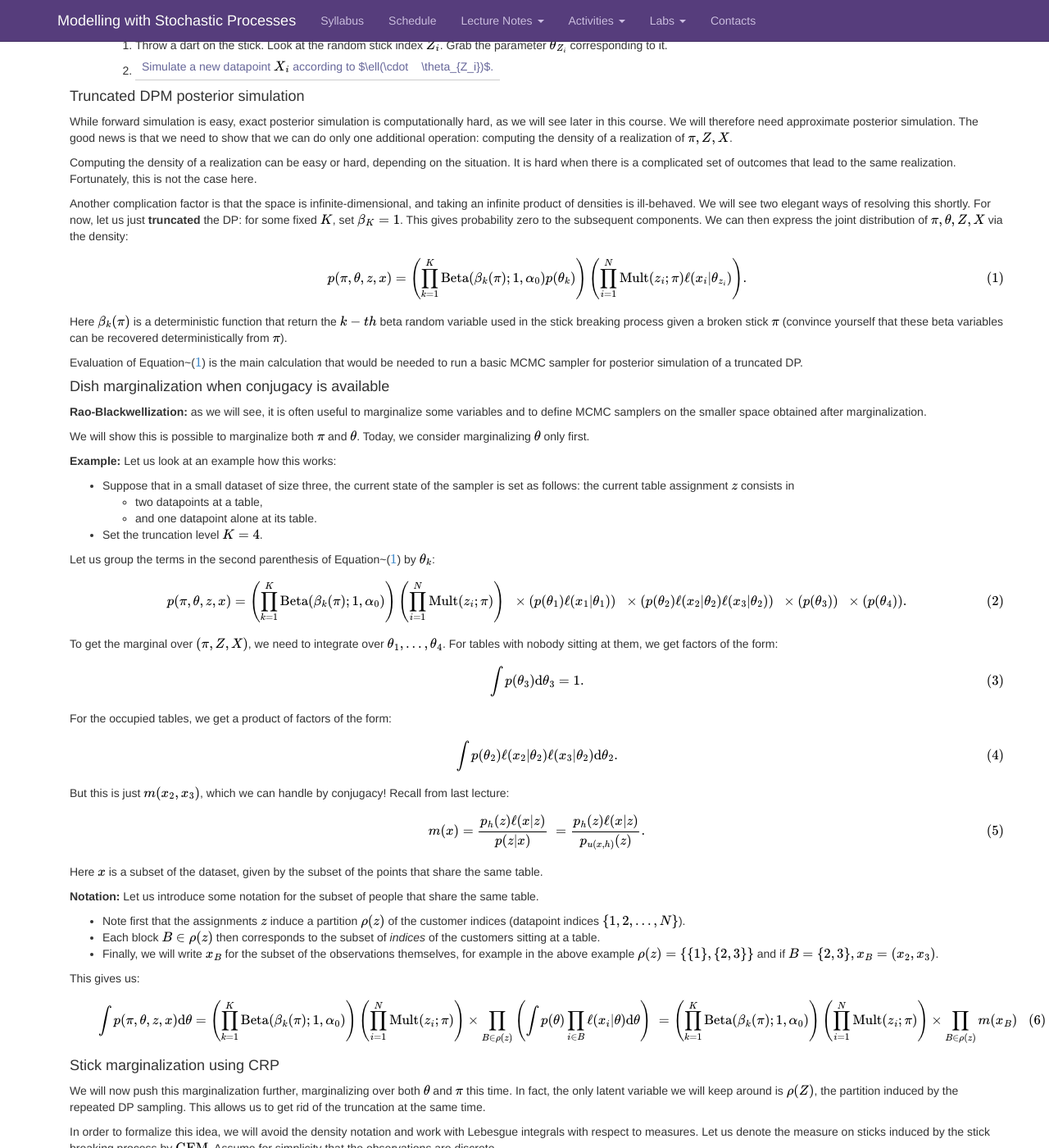
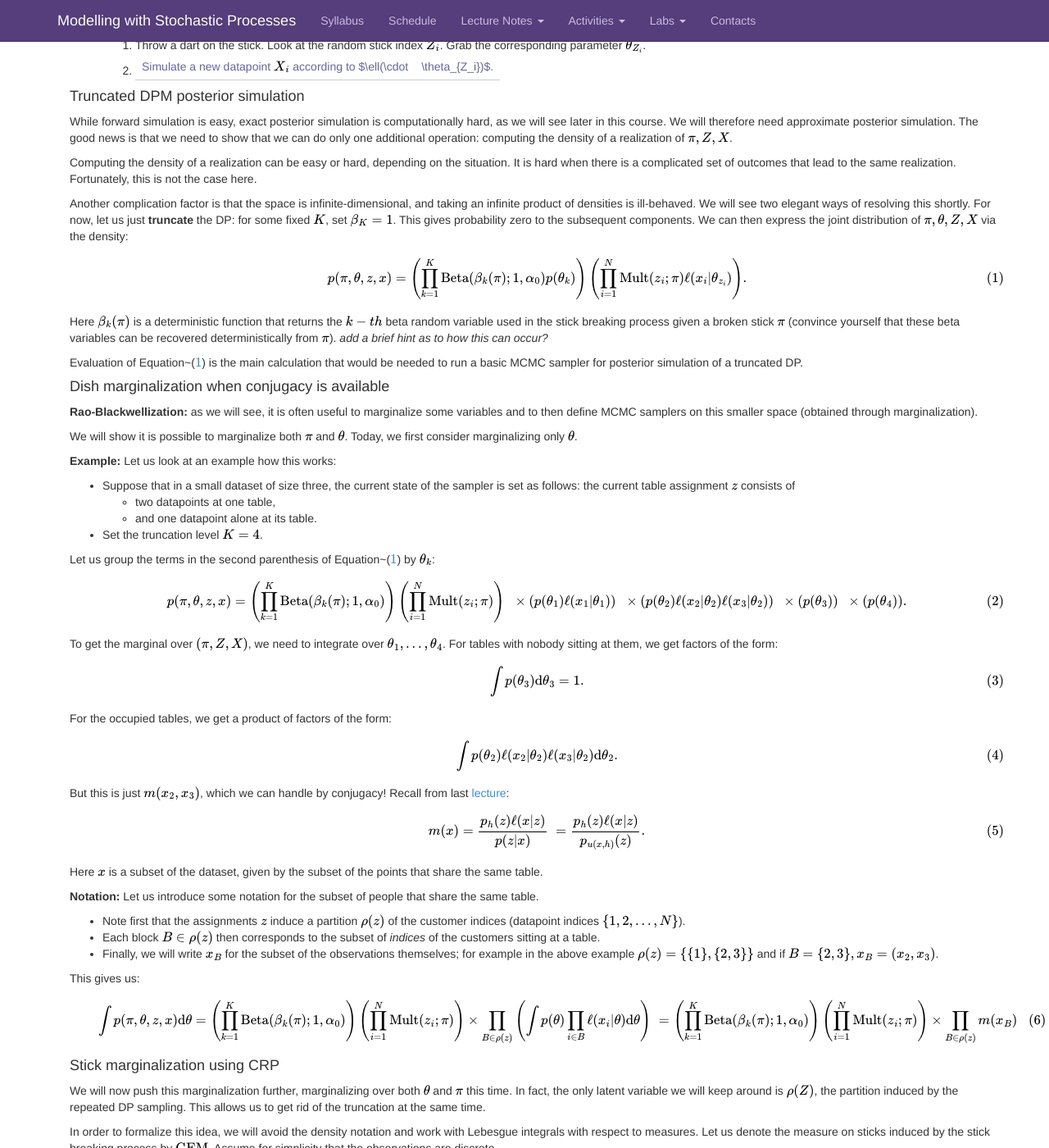
Before and after one commit to snowdj/stochastic_process_notes, a Jekyll site: the page built from _posts/2014-01-14-notes-lecture4.md, in a window 1280 px wide and 1400 px high, scrolled down 578 px. Shown: the whole window at 82% size. Built offline with Jekyll 4.4.1, drawn with Linux system fonts in a browser that asks for light colours; nearby versions of some CDN libraries; Markdown is read by kramdown in place of the engine named in the settings; formulas are drawn with MathJax 3; comment, search, counter and statistics services are not loaded; some of the changed text lies outside the part shown.

Commit message:
fix some small typos add initial references

```diff
--- a/_posts/2014-01-14-notes-lecture4.md
+++ b/_posts/2014-01-14-notes-lecture4.md
@@ -36,26 +36,26 @@
 
 Computing the density of a realization can be easy or hard, depending on the situation. It is hard when there is a complicated set of outcomes that lead to the same realization. Fortunately, this is not the case here.
 
-Another complication factor is that the space is infinite-dimensional, and taking an infinite product of densities is ill-behaved. We will see two elegant ways of resolving this shortly. For now, let us just **truncated** the DP: for some fixed $K$, set $\beta\_K = 1$. This gives probability zero to the subsequent components. We can then express the joint distribution of $\pi, \theta, Z, X$ via the density:
+Another complication factor is that the space is infinite-dimensional, and taking an infinite product of densities is ill-behaved. We will see two elegant ways of resolving this shortly. For now, let us just **truncate** the DP: for some fixed $K$, set $\beta\_K = 1$. This gives probability zero to the subsequent components. We can then express the joint distribution of $\pi, \theta, Z, X$ via the density:
 
 \\begin{eqnarray}\label{eq:joint}
 p(\pi, \theta, z, x) = \left(\prod\_{k=1}^K \Beta(\beta\_k(\pi); 1, \alpha\_0) p(\theta\_k) \right) \left( \prod\_{i=1}^N \Mult(z\_i; \pi) \ell(x\_i | \theta\_{z\_i}) \right).
 \\end{eqnarray}
 
-Here $\beta\_k(\pi)$ is a deterministic function that return the $k-th$ beta random variable used in the stick breaking process given a broken stick $\pi$ (convince yourself that these beta variables can be recovered deterministically from $\pi$).
+Here $\beta\_k(\pi)$ is a deterministic function that returns the $k-th$ beta random variable used in the stick breaking process given a broken stick $\pi$ (convince yourself that these beta variables can be recovered deterministically from $\pi$). *add a brief hint as to how this can occur?*
 
 Evaluation of Equation~(\ref{eq:joint}) is the main calculation that would be needed to run a basic MCMC sampler for posterior simulation of a truncated DP.
 
 #### Dish marginalization when conjugacy is available
 
-**Rao-Blackwellization:** as we will see, it is often useful to marginalize some variables and to define MCMC samplers on the smaller space obtained after marginalization.
+**Rao-Blackwellization:** as we will see, it is often useful to marginalize some variables and to then define MCMC samplers on this smaller space (obtained through marginalization).
 
-We will show this is possible to marginalize both $\pi$ and $\theta$. Today, we consider marginalizing $\theta$ only first.
+We will show it is possible to marginalize both $\pi$ and $\theta$. Today, we first consider marginalizing only $\theta$.
 
 **Example:** Let us look at an example how this works:
 
-- Suppose that in a small dataset of size three, the current state of the sampler is set as follows: the current table assignment $z$ consists in
-  - two datapoints at a table,
+- Suppose that in a small dataset of size three, the current state of the sampler is set as follows: the current table assignment $z$ consists of
+  - two datapoints at one table,
   - and one datapoint alone at its table.
 - Set the truncation level $K=4$.
 
@@ -81,7 +81,7 @@
 \int   p(\theta\_2) \ell(x\_2 | \theta\_2) \ell(x\_3 | \theta\_2) \ud \theta\_2.
 \\end{eqnarray}
 
-But this is just $m(x\_2, x\_3)$, which we can handle by conjugacy! Recall from last lecture:
+But this is just $m(x\_2, x\_3)$, which we can handle by conjugacy! Recall from last [lecture]({{ site.url }}/lecture/2014/01/02/notes-lecture2.html):
 
 \\begin{eqnarray}
 m(x) & = & \frac{p\_{h}(z) \ell(x | z)}{p(z | x)} \\\\
@@ -94,7 +94,7 @@
 
 - Note first that the assignments $z$ induce a partition $\part(z)$ of the customer indices (datapoint indices $\\{1, 2, \dots, N\\}$).
 - Each block $B \in \part(z)$ then corresponds to the subset of *indices* of the customers sitting at a table.
-- Finally, we will write $x\_B$ for the subset of the observations themselves, for example in the above example $\part(z) = \\{\\{1\\}, \\{2,3\\}\\}$ and if $B = \\{2, 3\\}, x\_B = (x\_2, x\_3)$.
+- Finally, we will write $x\_B$ for the subset of the observations themselves; for example in the above example $\part(z) = \\{\\{1\\}, \\{2,3\\}\\}$ and if $B = \\{2, 3\\}, x\_B = (x\_2, x\_3)$.
 
 This gives us:
 
@@ -254,12 +254,16 @@
 
 #### Equivalence of stick breaking and process definitions
 
-Refer to these [notes]([notes](http://www.stat.ubc.ca/~bouchard/courses/stat547-sp2011/notes-part2.pdf) from the first time I taught the course.
-
-
+Refer to section 2.5 of these [notes]([notes](http://www.stat.ubc.ca/~bouchard/courses/stat547-sp2011/notes-part2.pdf) from the first time I taught the course.
 
 
 
 ### Supplementary references and notes
 
-**Under construction**
+- [Markov Chain Sampling Methods for Dirichlet Process Mixture Models](http://www.jstor.org/stable/1390653)
+Radford M. Neal
+Journal of Computational and Graphical Statistics , Vol. 9, No. 2 (Jun., 2000) , pp. 249-265
+
+- [Gibbs Sampling Methods for Stick-Breaking Priors](http://www.jstor.org/stable/2670356)
+Hemant Ishwaran and Lancelot F. James
+Journal of the American Statistical Association , Vol. 96, No. 453 (Mar., 2001) , pp. 161-173
```
Also changed, not shown: other parts of _posts/2014-01-14-notes-lecture4.md (+2 -2 lines).
